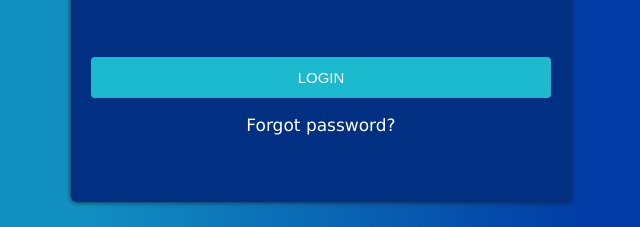
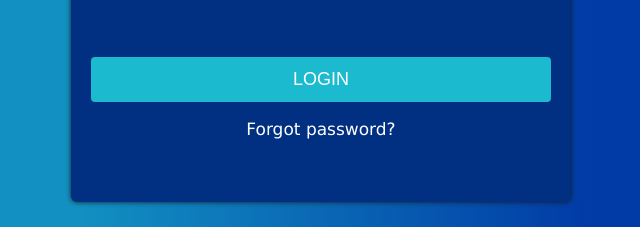
Before and after one commit to sahilcool321/Basic-Login-Page, a plain HTML site: page index.html in a window 1280 px wide. Shown: the part 377-604 px from the top of the page, 319-959 px from the left. Drawn offline with Linux system fonts and the light colour scheme.

Commit message:
Update style.css

```diff
--- a/style.css
+++ b/style.css
@@ -68,13 +68,15 @@ input[type="password"] {
 input[type="submit"] {
   background-color: #1bbacf;
   color: #fff;
-  font-size: 15px;
+  font-size: 18px;
   padding: 12px 20px;
   border: none;
   border-radius: 4px;
   cursor: pointer;
   width: 100%;
   margin-top: 60px;
+  transition-duration: 0.4s;
+  overflow: hidden;
 }
 
 .forgot_pass {
```
